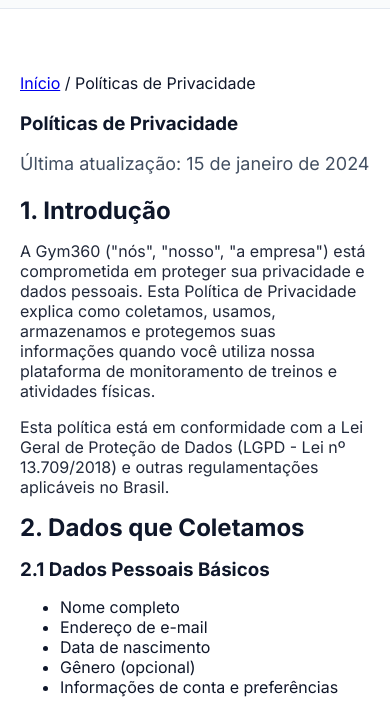
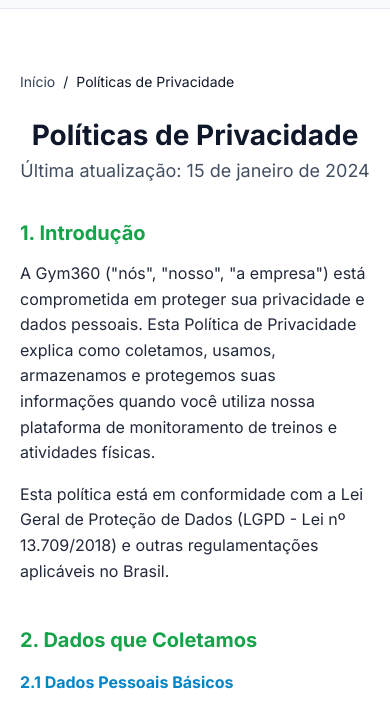
Before and after one commit to gym360/WebSite, a website: page politicas.html in a window 390 px wide. Shown: the part 56-757 px from the top of the page. Drawn offline with Linux system fonts and the light colour scheme.

Commit message:
Add files via upload

```diff
--- a/assets/css/styles.css
+++ b/assets/css/styles.css
@@ -41,6 +41,7 @@
   position: sticky; top: 0; z-index: 50;
   background: color-mix(in oklab, var(--bg-alt) 80%, transparent);
   border-bottom: 1px solid var(--border);
+  -webkit-backdrop-filter: blur(8px);
   backdrop-filter: blur(8px);
 }
 .header-inner { display: flex; align-items: center; justify-content: space-between; height: 64px; }
@@ -126,4 +127,32 @@
   .nav-toggle { display: inline-block; }
   .nav-list { position: absolute; right: 20px; top: 64px; background: var(--bg-alt); border: 1px solid var(--border); border-radius: 12px; padding: 10px; display: none; flex-direction: column; width: calc(100% - 40px); }
   .nav-list.open { display: flex; }
+
+/* Breadcrumb */
+.breadcrumb { display: flex; gap: 8px; align-items: center; margin-bottom: 24px; font-size: 14px; }
+.breadcrumb a { color: var(--muted); text-decoration: none; }
+.breadcrumb a:hover { color: var(--text); }
+
+/* Policy page styles */
+.policy-content { max-width: 800px; margin: 0 auto; }
+.policy-header { margin-bottom: 40px; text-align: center; }
+.policy-header h1 { font-size: clamp(28px, 4vw, 42px); margin-bottom: 8px; }
+.policy-header .lead { color: var(--muted); }
+
+.policy-sections { display: grid; gap: 32px; }
+.policy-section h2 { color: var(--primary); margin-bottom: 16px; font-size: 24px; }
+.policy-section h3 { color: var(--secondary); margin: 20px 0 12px; font-size: 18px; }
+.policy-section p { margin-bottom: 12px; line-height: 1.6; }
+.policy-section ul { margin: 12px 0; padding-left: 20px; }
+.policy-section li { margin: 6px 0; line-height: 1.5; }
+
+.contact-info { background: var(--card); border: 1px solid var(--border); border-radius: 12px; padding: 16px; margin: 16px 0; }
+.contact-info p { margin: 8px 0; }
+.contact-info a { color: var(--secondary); text-decoration: none; }
+.contact-info a:hover { text-decoration: underline; }
+
+@media (max-width: 720px) {
+  .policy-section h2 { font-size: 20px; }
+  .policy-section h3 { font-size: 16px; }
+  .contact-info { padding: 12px; }
 }
```
